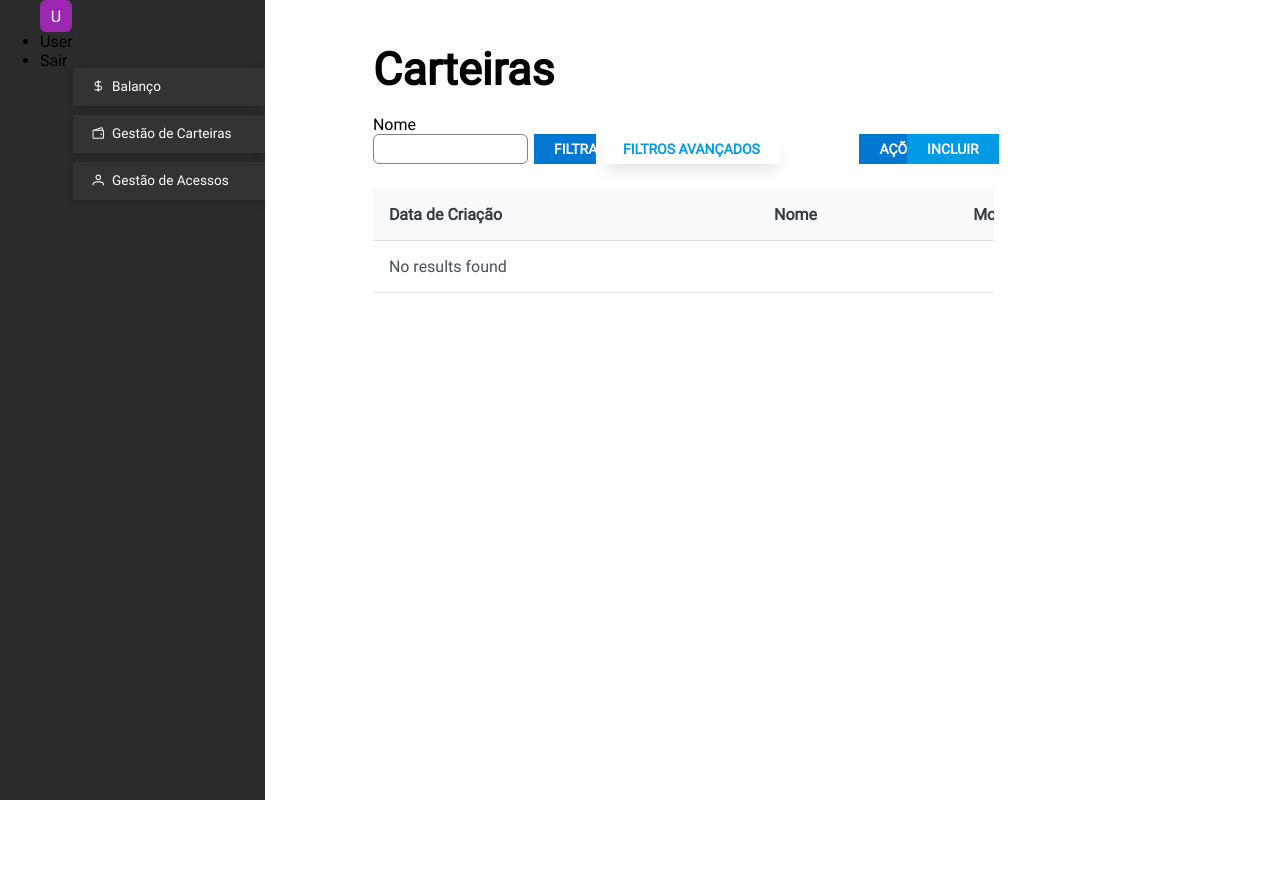
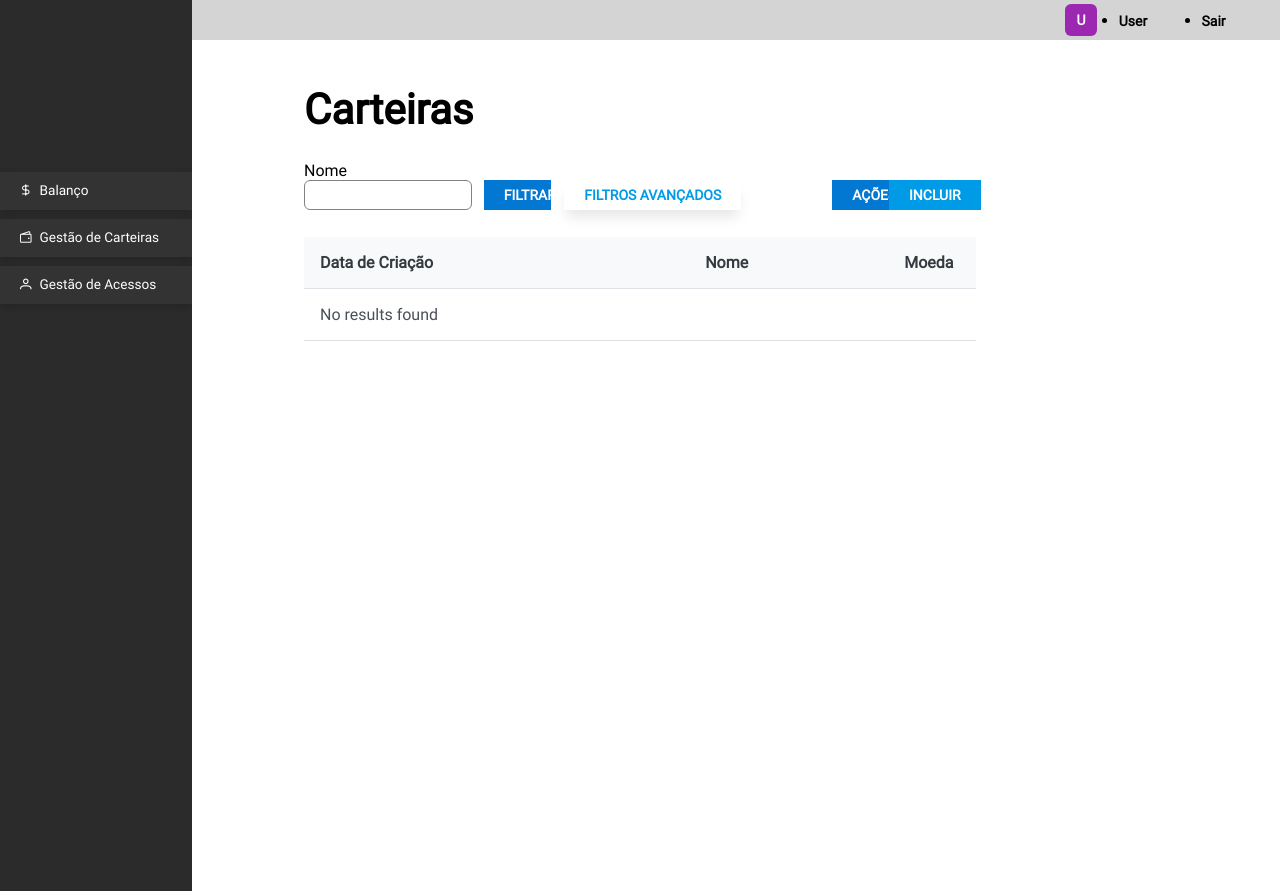
Before and after one commit to mateusmcg1/ReceitasFrontEnd, a React (Create React App) app: page /wallet in a window 1280 px wide. Before the commit the page ends 826 px from the top, so only its background shows below. Built offline with nearby package versions, Linux system fonts and the light colour scheme.

Commit message:
atualizações do top nav no casket e alguns ajustes de css

```diff
--- a/src/Pages/Balance/balance.css
+++ b/src/Pages/Balance/balance.css
@@ -4,42 +4,11 @@
     height: 100vh;
 }
 
-.top-nav {
-    display: flex;
-    height: 5%;
-    width: 100%;
-}
-
-    .margin-left {
+.margin-left {
         width: 15%;
         background-color: #2B2B2B;
     }
-.p-avatar{
-    margin-right: 1%;
-}
-.top-nav ul {
-    width: 85%;
-    padding: 0;
-    display: flex;
-    flex-direction: row;
-    justify-content: flex-end;
-    align-items: center;
-    background-color: #D9D9D9;
-    font-size: 80%;
 
-}
-
-.top-nav li {
-    list-style: none;
-    padding-left: 0;
-    margin-right: 2%;
-}
-
-.top-nav span{
-    font-weight: bold;
-    font-size: 14px;
-
-}
 .main-content {
     padding: 2% 5%;
 }
--- a/src/Pages/Balance/balance.tsx
+++ b/src/Pages/Balance/balance.tsx
@@ -30,12 +30,6 @@ export default function Balance() {
     const [walletName, setWalletName] = useState('Example')
     const [visible, setVisible] = useState<boolean>(false);
 
-
-    let items = [
-        { label: 'Balanço', icon: 'pi pi-dollar', command: () => navigate('/balance') },
-        { label: 'Gestão de Carteiras', icon: 'pi pi-wallet', command: () => navigate('/wallet') },
-        { label: 'Gestão de Acessos', icon: 'pi pi-user' }
-    ];
 
     const fetchWallets = async () => {
         try {
--- a/src/Pages/Wallet/Wallet.tsx
+++ b/src/Pages/Wallet/Wallet.tsx
@@ -15,12 +15,6 @@ export default function Wallet() {
     const [userName, setUserName] = useState('User');
     const [text1, setText1] = useState('');
     let navigate = useNavigate()
-
-    let items = [
-        { label: 'Balanço', icon: 'pi pi-dollar', command: () => navigate('/balance') },
-        { label: 'Gestão de Carteiras', icon: 'pi pi-wallet', command: () => navigate('/wallet') },
-        { label: 'Gestão de Acessos', icon: 'pi pi-user' }
-    ];
 
     return (
         <div className='wallet-container'>
--- a/src/Pages/Wallet/wallet.css
+++ b/src/Pages/Wallet/wallet.css
@@ -1,5 +1,5 @@
 .wallet-container{
-    widht: 100%;
+    width: 100%;
     height: 100vh;
     display:flex;
 }
@@ -29,9 +29,6 @@
 .wallet-header li{
     list-style: none;
     margin-right: 2%;
-}
-.p-avatar{
-    margin-right: 1%;
 }
 
 .wallet-main-content{
--- a/src/Shared/Casket/Casket.css
+++ b/src/Shared/Casket/Casket.css
@@ -1,24 +1,54 @@
-.main-content {
-    padding: 2% 5%;
+.casket-container{
+
+    width: 100%;
+    height: 100vh !important;
 }
 
-.main-content h1 {
-    margin-bottom: 3%;
-    font-size: 45px;
+.A{
+    width:100%;
+    display: flex;
+    flex-direction: row;
+
 }
 
-.menu {
-    width: 15%;
+.margin{
+    width:15%;
+    background-color:#2B2B2B;
+}
+.topbar{
+    width: 85%;
+    height: 5vh !important;
+    background-color: #D4D4D4;
     display: flex;
-    flex-direction: column;
-    align-items: flex-start;
-    margin-top: 10%;
-    /* padding: 12px 24px;
-    gap: 10px; */
 }
 
-.wallet-name .p-button:hover {
-    background-color: #D9D9D9;
-    border:none;
-    color: black;
+.topbar ul{
+    width: 100%;
+    padding:0;
+    display: flex;
+    align-items: center;
+    justify-content:flex-end;
+
 }
+
+.topbar li{
+    text-decoration: none;
+    margin-right: 5%;
+}
+
+.topbar .p-avatar{
+    margin-right: 2%;
+
+}
+
+.topbar span{
+    font-weight: bold;
+    font-size: 14px;
+}
+
+.column-order{
+    padding: 0;
+    display: flex;
+    flex-direction: row;
+    background-color: #2B2B2B;
+}
--- a/src/Shared/Casket/Casket.tsx
+++ b/src/Shared/Casket/Casket.tsx
@@ -13,8 +13,12 @@ export function Casket({ children }: { children?: any }) {
         { label: 'Gestão de Carteiras', icon: 'pi pi-wallet', command: () => { navigate('wallet') } },
         { label: 'Gestão de Acessos', icon: 'pi pi-user' }
     ];
-    return (<div className="container">
-        <div>
+    return (
+        <div className="casket-container">
+
+            <div className="A">
+                <div className="margin"></div>
+                <div className="topbar">
                     <ul>
                         <Avatar label={userName.substring(0, 1)} style={{ backgroundColor: '#9c27b0', color: '#ffffff' }} />
                         <li key={userName} style={{ marginRight: "5%" }}>
@@ -25,6 +29,8 @@ export function Casket({ children }: { children?: any }) {
                         </li>
                     </ul>
                 </div>
+            </div>
+            <div className="column-order">
                 <div className='menu'>
                     <Menu model={items} />
                 </div>
@@ -32,6 +38,7 @@ export function Casket({ children }: { children?: any }) {
                     <Outlet></Outlet>
                 </div>
             </div>
+        </div>
 
     )
 }
--- a/src/index.css
+++ b/src/index.css
@@ -6,4 +6,5 @@
 *{
   font-family: Roboto;
   margin:0;
+
 }
```
Also changed, not shown: src/Pages/Admin/Admin.tsx (+0 -10 lines). Lines whose indentation alone changed are shown as unchanged.
